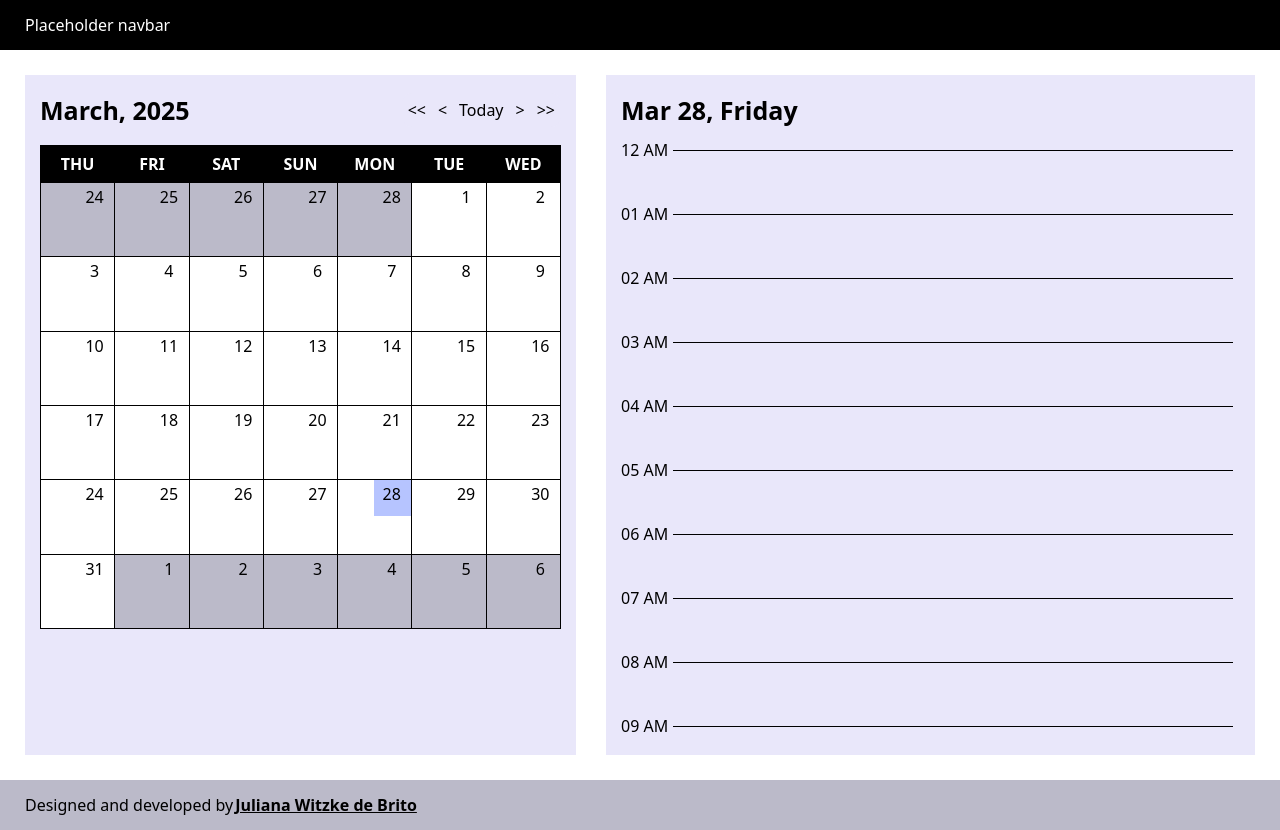
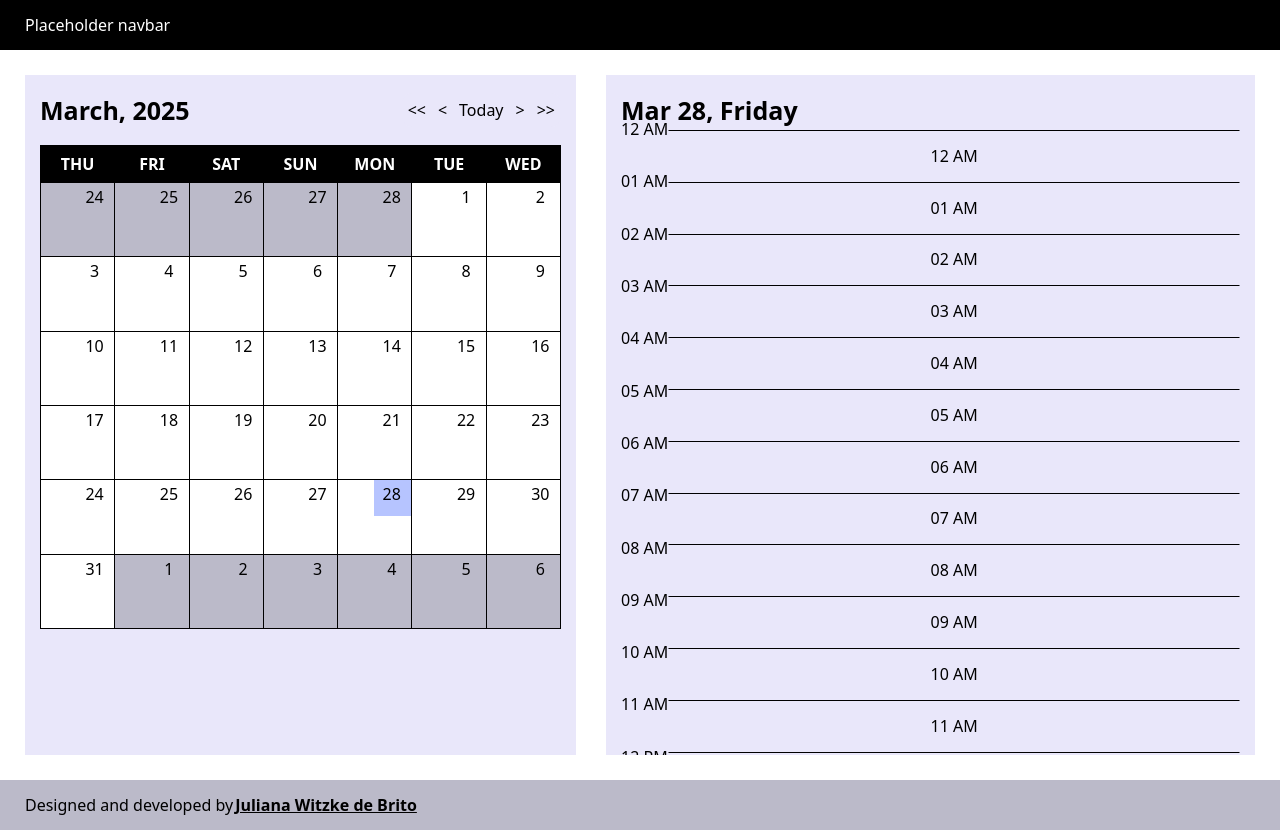
Before and after one commit to jubrito/planner-with-calendar, a React (Vite) app: page / in a window 1280 px wide. Built offline with nearby package versions, Linux system fonts and the light colour scheme.

Commit message:
feat: create planner hours and buttons

```diff
--- /dev/null
+++ b/src/features/Planner/ClickableHoursOfTheDay/ClickableHoursOfTheDay.tsx
@@ -0,0 +1,17 @@
+import styles from './clickable-hours-of-the-day.module.scss';
+
+type ClickableHoursOfTheDayProps = {
+  hoursOfTheDay: string[];
+};
+
+export const ClickableHoursOfTheDay = ({
+  hoursOfTheDay,
+}: ClickableHoursOfTheDayProps) => {
+  return (
+    <div className={styles.clickableHourOfTheDay}>
+      {hoursOfTheDay.map((hourOfTheDay) => {
+        return <button>{hourOfTheDay}</button>;
+      })}
+    </div>
+  );
+};
--- /dev/null
+++ b/src/features/Planner/ClickableHoursOfTheDay/clickable-hours-of-the-day.module.scss
@@ -0,0 +1,15 @@
+@use '../../../styles/variables' as variables;
+
+.clickableHourOfTheDay {
+  display: flex;
+  flex-direction: column;
+  width: 100%;
+  button {
+    height: variables.$hoursOfDaySliceSpacing;
+    background-color: transparent;
+    border-top: 1px solid variables.$black-color;
+    border-radius: 0;
+    padding: 0;
+    color: variables.$black-color;
+  }
+}
--- /dev/null
+++ b/src/features/Planner/HoursOfTheDay/HoursOfTheDay.tsx
@@ -0,0 +1,19 @@
+import styles from './_hours-of-the-day.module.scss';
+
+type HoursOfTheDayProps = {
+  hoursOfTheDay: string[];
+};
+
+export const HoursOfTheDay = ({ hoursOfTheDay }: HoursOfTheDayProps) => {
+  return (
+    <div className={styles.hourOfTheDay}>
+      {hoursOfTheDay.map((hourOfTheDay) => {
+        // const hourOfTheDayElementClass = getElementIdentifier(
+        //   index,
+        //   hourOfTheDay,
+        // );
+        return <span>{hourOfTheDay}</span>;
+      })}
+    </div>
+  );
+};
--- /dev/null
+++ b/src/features/Planner/HoursOfTheDay/_hours-of-the-day.module.scss
@@ -0,0 +1,11 @@
+@use '../../../styles/variables' as variables;
+
+.hourOfTheDay {
+  display: flex;
+  flex-direction: column;
+  margin-top: -13px;
+  span {
+    width: max-content;
+    padding-bottom: variables.$hoursOfDaySliceSpacing;
+  }
+}
--- a/src/features/Planner/Planner.tsx
+++ b/src/features/Planner/Planner.tsx
@@ -8,20 +8,47 @@ import {
   getSelectedDayViewYear,
 } from '../../redux/slices/dateSlice/selectors';
 import { getLocaleLanguage } from '../../redux/slices/localeSlice/selectors';
-import { getFullDateTitle, getHoursOfTheDay } from '../../utils/calendar/utils';
 import { IntlDateTimeFormatShort } from '../../utils/constants';
+import { HoursOfTheDay } from './HoursOfTheDay/HoursOfTheDay';
+import { ClickableHoursOfTheDay } from './ClickableHoursOfTheDay/ClickableHoursOfTheDay';
+import { getHoursOfTheDay } from '../../utils/calendar/utils';
 
 const Planner = () => {
   const locale = useSelector(getLocaleLanguage());
   const monthName = useSelector(
     getSelectedDayViewMonthName(locale, IntlDateTimeFormatShort),
   );
+  const year = useSelector(getSelectedDayViewYear());
+  const day = useSelector(getSelectedDayViewDay());
   const monthIndex = useSelector(getSelectedDayViewMonth(locale));
-  const day = useSelector(getSelectedDayViewDay());
+  const hoursOfTheDay = getHoursOfTheDay(locale, year, monthIndex, day);
   const dayOfWeek = useSelector(getSelectedDayViewDayOfWeek(locale));
-  const year = useSelector(getSelectedDayViewYear());
-  const hoursOfTheDay = getHoursOfTheDay(locale, year, monthIndex, day);
   const plannerDateLabel = `${monthName} ${day}, ${dayOfWeek}`;
+
+  // const getElementIdentifier = (index: number, hourOfTheDay: string) =>
+  //   `hourblock_${index}_${hourOfTheDay}`.replace(' ', '');
+
+  // const handleClickhourOfTheDayRow = (
+  //   event: React.MouseEvent<HTMLDivElement, MouseEvent>,
+  // ) => {
+  //   const rect = event.currentTarget.getBoundingClientRect();
+  //   const relativeX = event.clientX - rect.left;
+  //   const relativeY = event.clientY - rect.top;
+  //   console.log({ relativeX, relativeY });
+  // };
+
+  // useEffect(() => {
+  //   const clickListener = (event) => {
+  //     if (event && event.currentTarget) {
+  //       console.log('clicked event', event.currentTarget.);
+  //     }
+  //     // "clientX: " + event.clientX +
+  //     // " - clientY: " + event.clientY;
+  //   };
+  //   addEventListener('click', clickListener);
+
+  //   return () => removeEventListener('click', clickListener);
+  // }, []);
 
   return (
     <section className={styles.planner}>
@@ -30,24 +57,9 @@ const Planner = () => {
           {plannerDateLabel}
         </h2>
       </div>
-      <div className={styles.hoursWrapper}>
-        <div className={styles.hoursOfTheDayWrapper}>
-          <div className={styles.hoursOfTheDay}>
-            {hoursOfTheDay.map((hourOfTheDay, index) => {
-              return (
-                <div
-                  className={styles.hoursOfTheDayRow}
-                  key={hourOfTheDay + index}
-                  aria-label={`${getFullDateTitle(year, monthIndex, day, locale)} ${hourOfTheDay}`}
-                  title={`${getFullDateTitle(year, monthIndex, day, locale)} ${hourOfTheDay}`}
-                >
-                  <span className={styles.hoursOfTheDay}>{hourOfTheDay}</span>
-                  <span className={styles.hoursOfTheDayLine}></span>
-                </div>
-              );
-            })}
-          </div>
-        </div>
+      <div className={styles.plannerHours}>
+        <HoursOfTheDay hoursOfTheDay={hoursOfTheDay} />
+        <ClickableHoursOfTheDay hoursOfTheDay={hoursOfTheDay} />
       </div>
     </section>
   );
--- a/src/features/Planner/_planner.module.scss
+++ b/src/features/Planner/_planner.module.scss
@@ -39,37 +39,42 @@
     }
   }
 
-  .hoursWrapper {
+  .plannerHours {
+    display: flex;
+    flex-direction: row;
     width: 100%;
-    height: 100%;
-    overflow-y: auto;
-    margin-top: 8px;
+  }
 
-    .hoursOfTheDayWrapper {
-      width: 100%;
+  // .hoursOfTheDay {
+  //   position: relative;
+  //   .clickableHoursOfTheDay {
+  //     display: flex;
+  //     flex-direction: column;
+  //     min-height: min-content;
+  //     width: 100%;
+  //     height: variables.$hoursOfDaySliceSpacing;
+  //     background: transparent;
+  //     border-radius: 0;
+  //     padding: 0;
+  //     background-color: blue;
+  //   }
+  //   .hoursOfTheDayRow {
+  //     $color: variables.$black-color;
+  //     width: 100%;
+  //     display: flex;
+  //     align-items: center;
+  //     color: $color;
 
-      .hoursOfTheDay {
-        display: flex;
-        flex-direction: column;
-        text-align: left;
-        min-height: min-content;
+  //     span.hoursOfTheDay {
+  //       min-width: max-content;
+  //     }
 
-        .hoursOfTheDayRow {
-          display: flex;
-          align-items: center;
-          padding: 0 0 variables.$hoursOfDaySliceSpacing;
-          span.hoursOfTheDay {
-            min-width: max-content;
-          }
-
-          span.hoursOfTheDayLine {
-            width: calc(100% - 59px);
-            height: 1px;
-            background: variables.$black-color;
-            margin-left: variables.$small-gap;
-          }
-        }
-      }
-    }
-  }
+  //     span.hoursOfTheDayLine {
+  //       width: calc(100% - 59px);
+  //       height: 1px;
+  //       background: $color;
+  //       margin-left: variables.$small-gap;
+  //     }
+  //   }
+  // }
 }
--- a/src/styles/_variables.scss
+++ b/src/styles/_variables.scss
@@ -24,4 +24,4 @@ $numberOfWeekDays: 7;
 $calendar-cel-lateral-padding: 6px;
 
 // Planner
-$hoursOfDaySliceSpacing: 40px;
+$hoursOfDaySliceSpacing: 60%;
```
